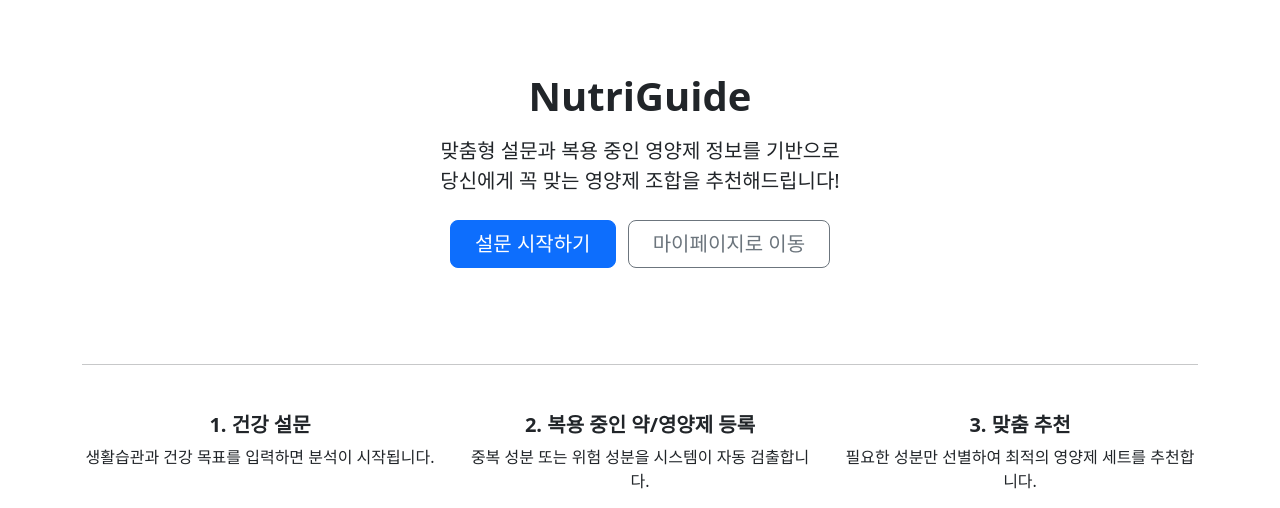
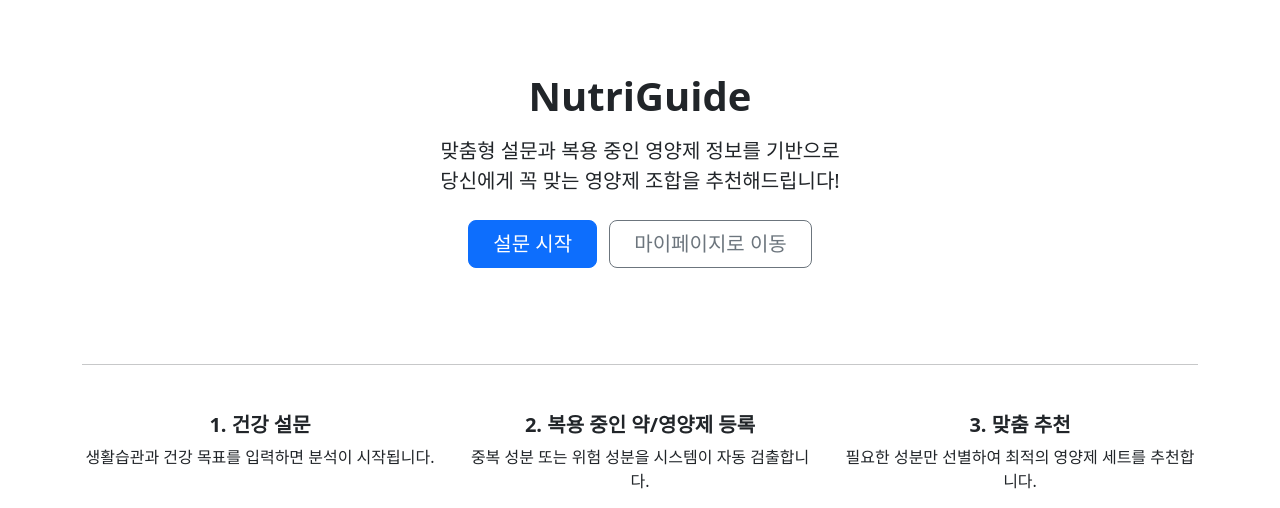
Before and after one commit to Yjune265/oop-project-team2, a Flask app: page / in a window 1280 px wide. Shown: the part 57-565 px from the top of the page. Run offline with Flask 3, Linux system fonts and the light colour scheme; the visitor is signed in with stand-in values (Sample User, id 1).

Commit message:
docs: 수정테스트 2

```diff
--- a/templates/index.html
+++ b/templates/index.html
@@ -19,7 +19,7 @@
     {% else %}
         <!-- 로그인 상태일 때 -->
         <a href="{{ url_for('survey_step1') }}" class="btn btn-primary btn-lg px-4 me-2">
-            설문 시작하기
+            설문 시작
         </a>
         <a href="{{ url_for('my_page') }}" class="btn btn-outline-secondary btn-lg px-4">
             마이페이지로 이동
```
